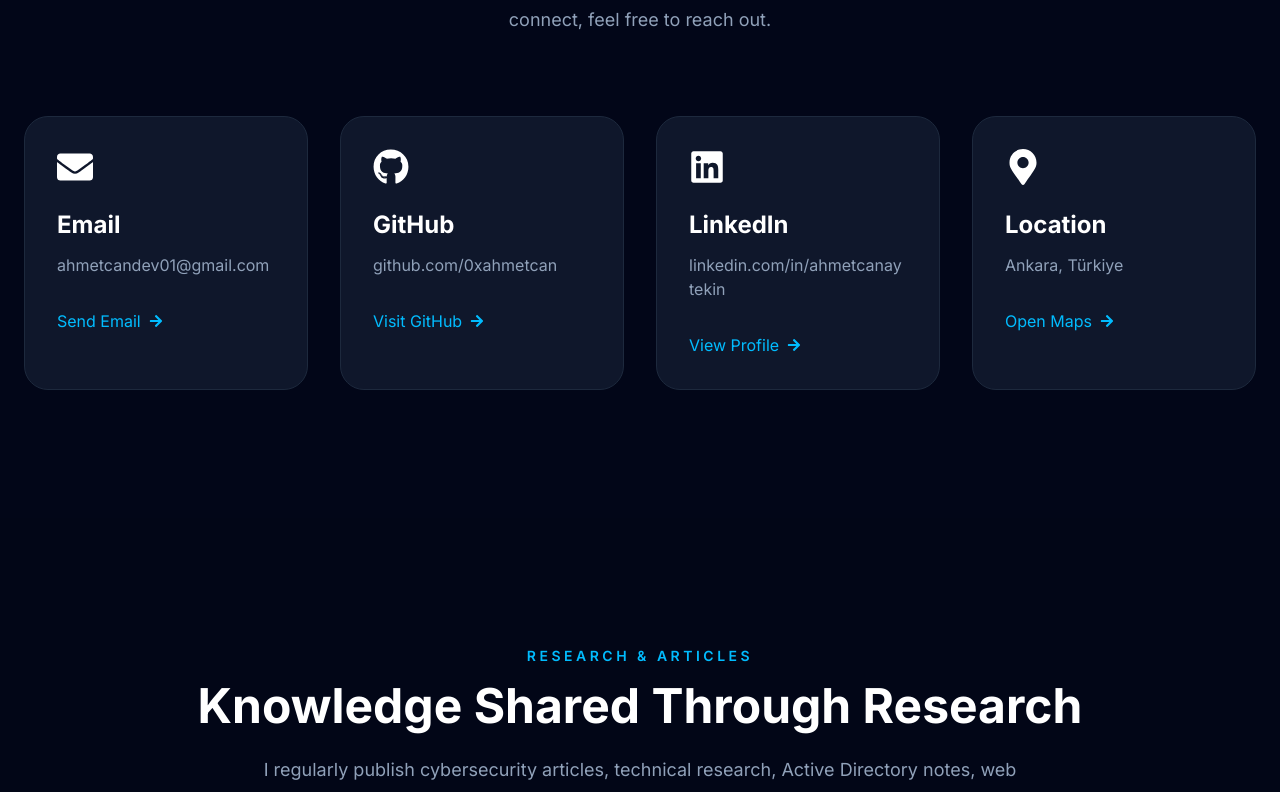
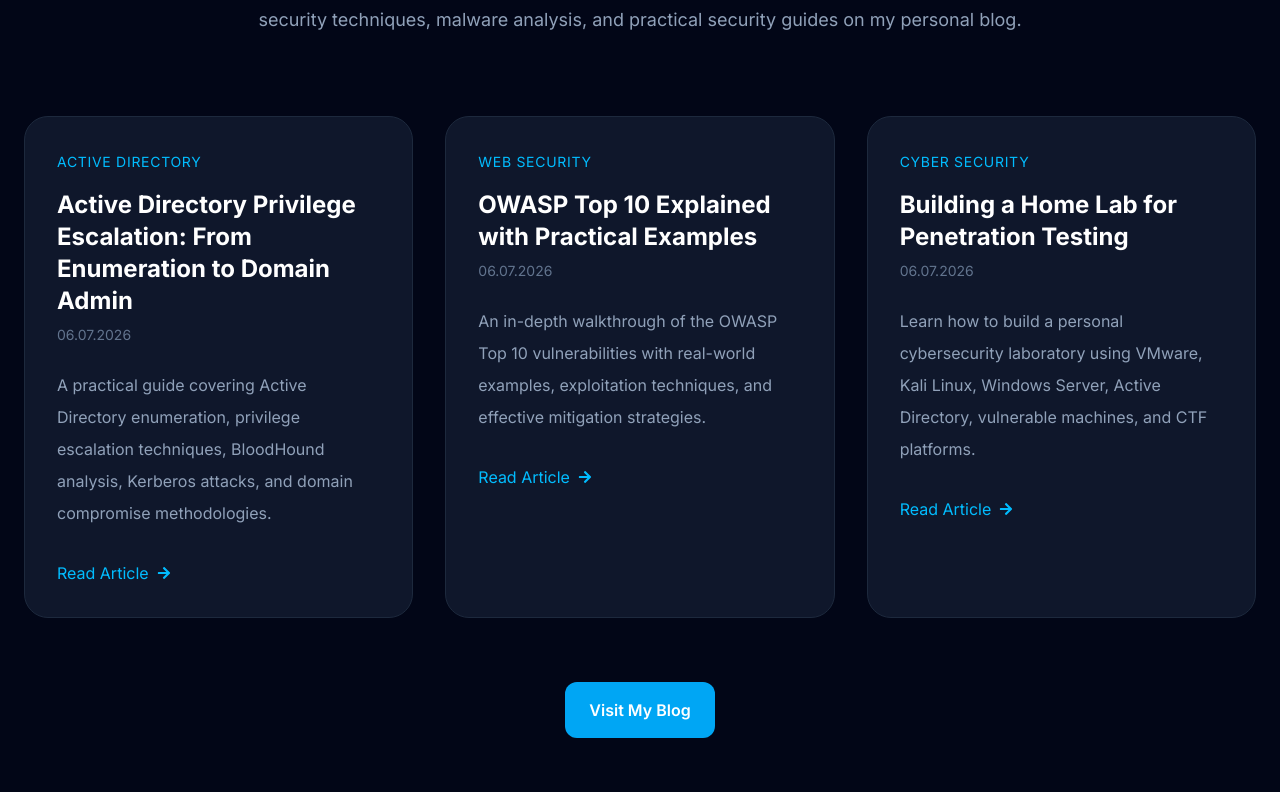
Before and after one commit to 0xahmetcan/0xahmetcan-portfolio, a React (Vite) app: page / in a window 1280 px wide. Shown: the part 8626-9418 px from the top of the page. Built offline with nearby package versions, Linux system fonts and the light colour scheme.

Commit message:
Changed contact and blogpreview

```diff
--- a/src/App.jsx
+++ b/src/App.jsx
@@ -6,8 +6,8 @@
 import Education from "./components/Education";
 import Projects from "./components/Projects";
 import CTFPlatforms from "./components/CTFPlatforms";
+import BlogPreview from "./components/BlogPreview";
 import Contact from "./components/Contact";
-import BlogPreview from "./components/BlogPreview";
 import Footer from "./components/Footer";
 
 function App() {
@@ -29,9 +29,9 @@
 
       <CTFPlatforms />
 
+      <BlogPreview />
+
       <Contact />
-
-      <BlogPreview />
 
       <Footer />
     </>
```
